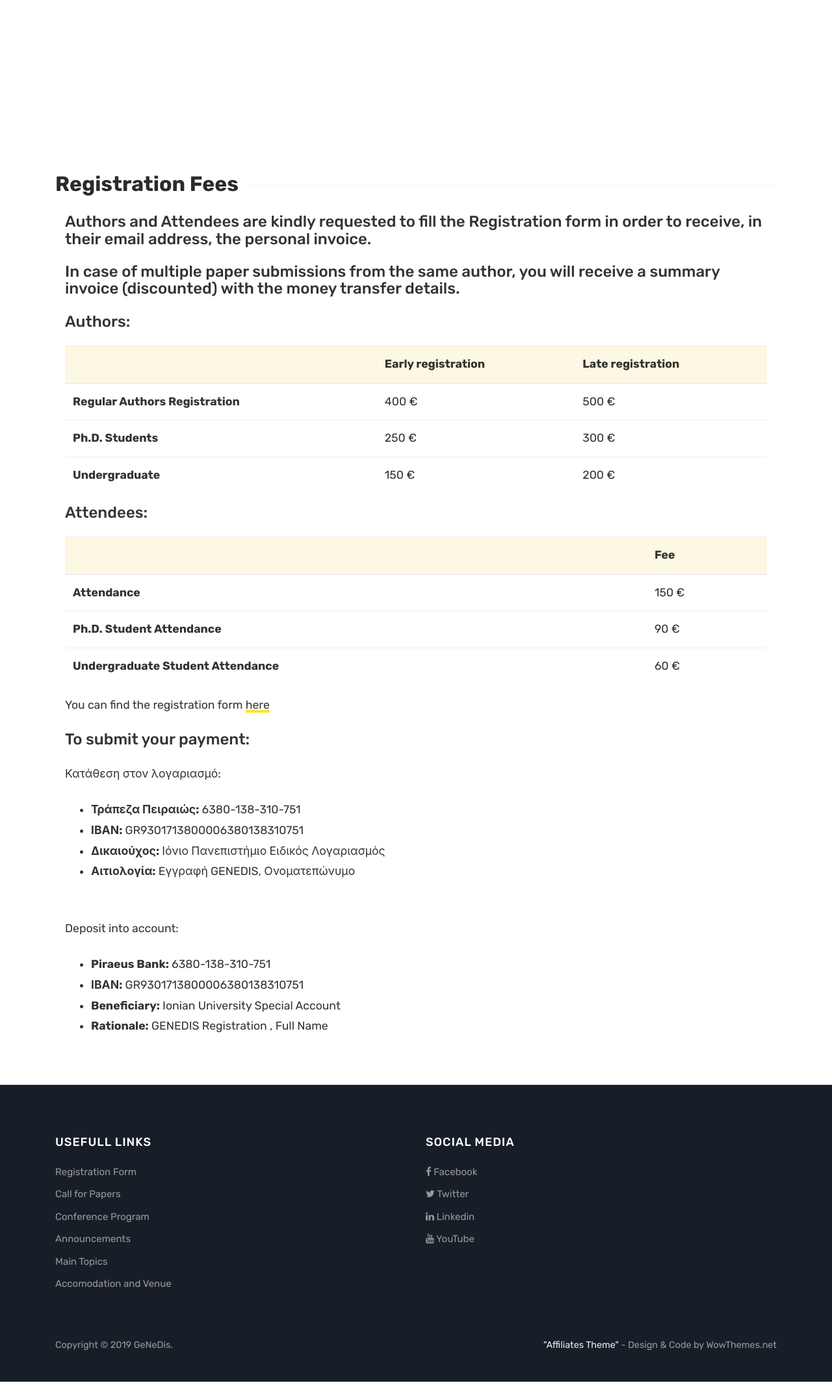
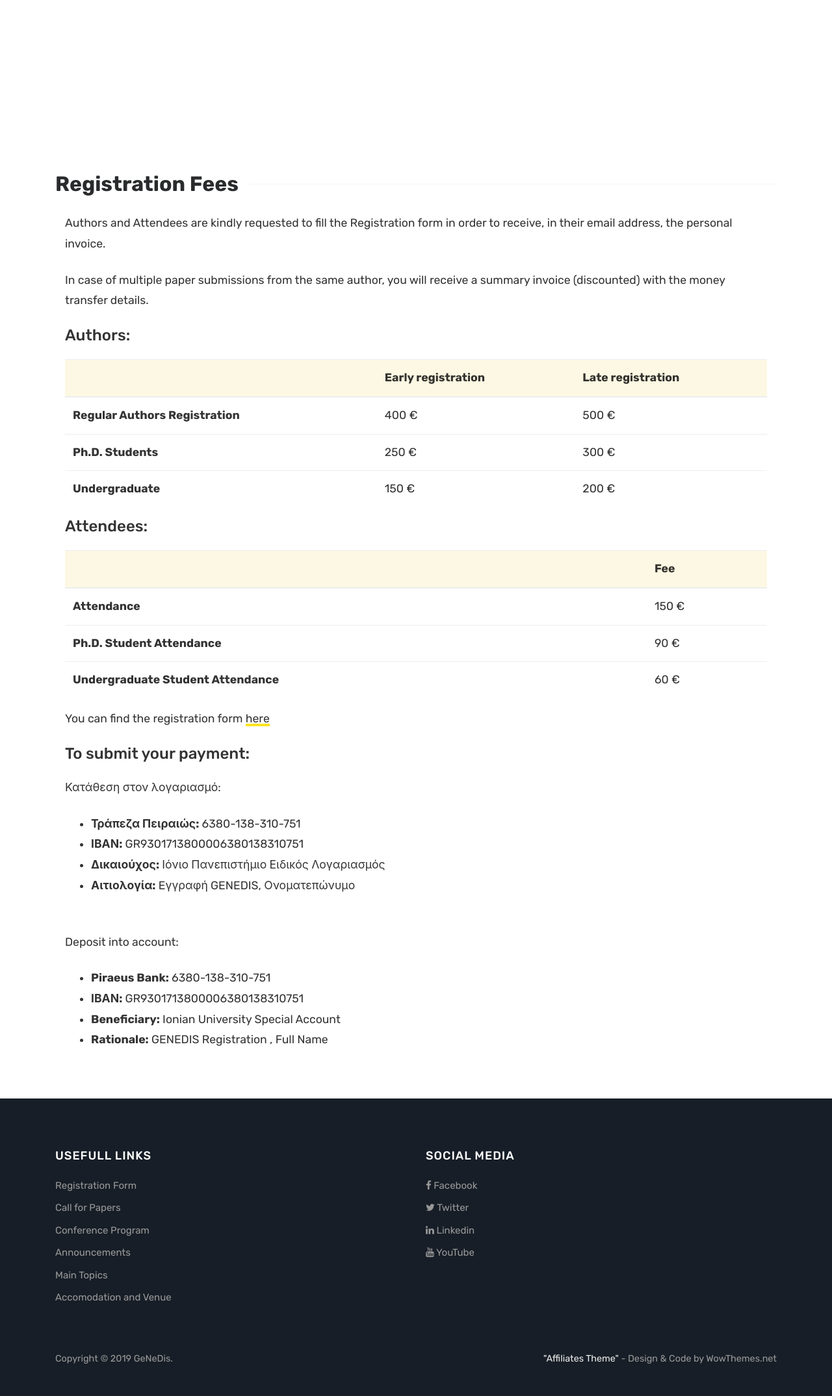
Before and after one commit to Covide-1797/genedis, a Jekyll site: the page built from pages/registration-fees.html, in a window 1280 px wide. Shown: the whole page at 65% size. Built offline with Jekyll 4.4.1, drawn with Linux system fonts in a browser that asks for light colours; before the commit the page ends 2127 px from its top, so only the background shows below that.

Commit message:
Update registration-fees.html

```diff
--- a/pages/registration-fees.html
+++ b/pages/registration-fees.html
@@ -6,12 +6,12 @@ title: Registration Fees
 <div class="container">
     <div class="row">
         <div class="col-md-12">
-            <h4>
+            <p>
                 Authors and Attendees are kindly requested to fill the Registration form in order to receive, in their email address, the personal invoice.
-            </h4>
-            <h4>
+            </p>
+            <p>
                 In case of multiple paper submissions from the same author, you will receive a summary invoice (discounted) with the money transfer details.
-            </h4>
+            </p>
         </div>
         <div class="col-md-12">
             <h4>
@@ -46,7 +46,7 @@ title: Registration Fees
                 </tbody>
             </table>
         </div>
-        <br>
+        <br/>
         <div class="col-md-12">
             <h4>
                 Attendees:
@@ -76,7 +76,7 @@ title: Registration Fees
                 </tbody>
             </table>
         </div>
-        <br>
+        <br/>
         <div class="col-md-12">
             <p>
                 You can find the registration form <a href="https://bihelab.github.io/genedis/pages/registration-from.html" target="_blank">here</a>
@@ -120,6 +120,5 @@ title: Registration Fees
                 </li>
             </ul>
         </div>
-
     </div>
 </div>
```
